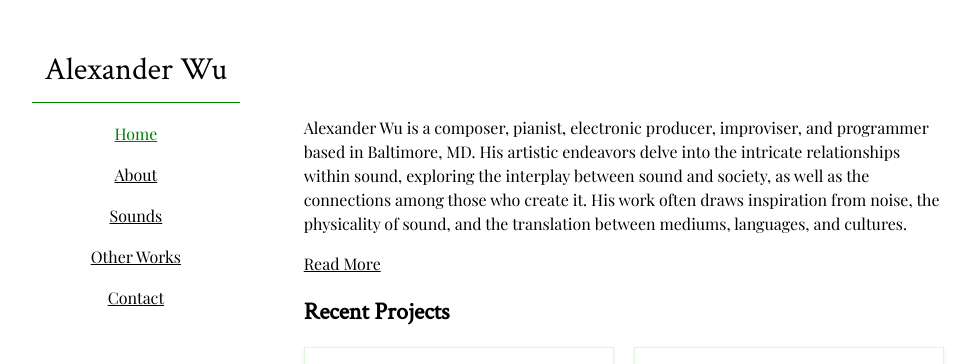
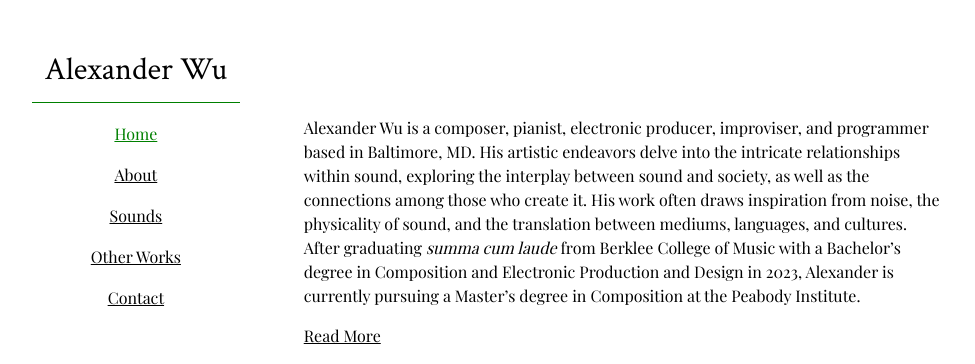
Before and after one commit to aleksuuu/aleksuuu.github.io, a Jekyll site: the page built from index.html, in a window 1280 px wide, cut to the strip 0-364 px from the top of the page. Shown: the whole strip, without its empty margins (18-993 px from the left). Built offline with Jekyll 4.4.1, drawn with Linux system fonts in a browser that asks for light colours.

Commit message:
Update _config.yml

```diff
--- a/_config.yml
+++ b/_config.yml
@@ -20,7 +20,7 @@
 
 title: Alexander Wu
 description: >- # this means to ignore newlines until "baseurl:"
-  Alexander Wu is a composer, pianist, electronic producer, improviser, and programmer based in Baltimore, MD. His artistic endeavors delve into the intricate relationships within sound, exploring the interplay between sound and society, as well as the connections among those who create it. His work often draws inspiration from noise, the physicality of sound, and the translation between mediums, languages, and cultures.
+  Alexander Wu is a composer, pianist, electronic producer, improviser, and programmer based in Baltimore, MD. His artistic endeavors delve into the intricate relationships within sound, exploring the interplay between sound and society, as well as the connections among those who create it. His work often draws inspiration from noise, the physicality of sound, and the translation between mediums, languages, and cultures. After graduating *summa cum laude* from Berklee College of Music with a Bachelor's degree in Composition and Electronic Production and Design in 2023, Alexander is currently pursuing a Master's degree in Composition at the Peabody Institute.
 baseurl: "" # the subpath of your site, e.g. /blog
 url: "https://aleksuuu.github.io" # the base hostname & protocol for your site, e.g. http://example.com
 pdfurl: "assets/pdfs"
```
